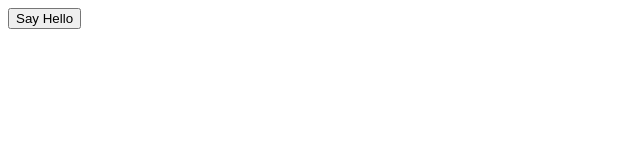
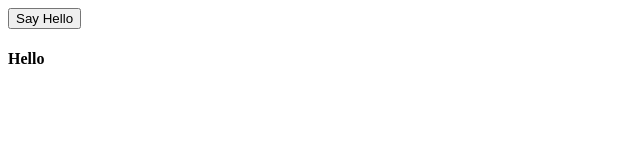
Before and after one commit to AdityaNayak12/2029-Web-dev-2-Group-C, a plain HTML site: page Class-1(Introduction to DOM)/1.html in a window 1280 px wide. Both pictures are taken after a click on the button "Say Hello". Shown: the full height of the page, 0-640 px from the left. Drawn offline with Linux system fonts and the light colour scheme.

Commit message:
say Hello

```diff
--- a/Class-1(Introduction to DOM)/1.html
+++ b/Class-1(Introduction to DOM)/1.html
@@ -8,12 +8,23 @@
     />
     <title>Document</title>
   </head>
-  <body id="body-1">
+  <body>
     <button id="btn-1">Say Hello</button>
 
+    <script>
+      const btn = document.getElementById("btn-1");
+      console.log(btn);
 
-    <script>
+      btn.addEventListener("click", function () {
+        const heading = document.createElement("h4");
+        heading.innerText = "Hello";
+        console.log(heading);
 
+        // querySelector
+        const body = document.querySelector("body");
+        // appendChild
+        body.appendChild(heading);
+      });
     </script>
   </body>
 </html>
```
